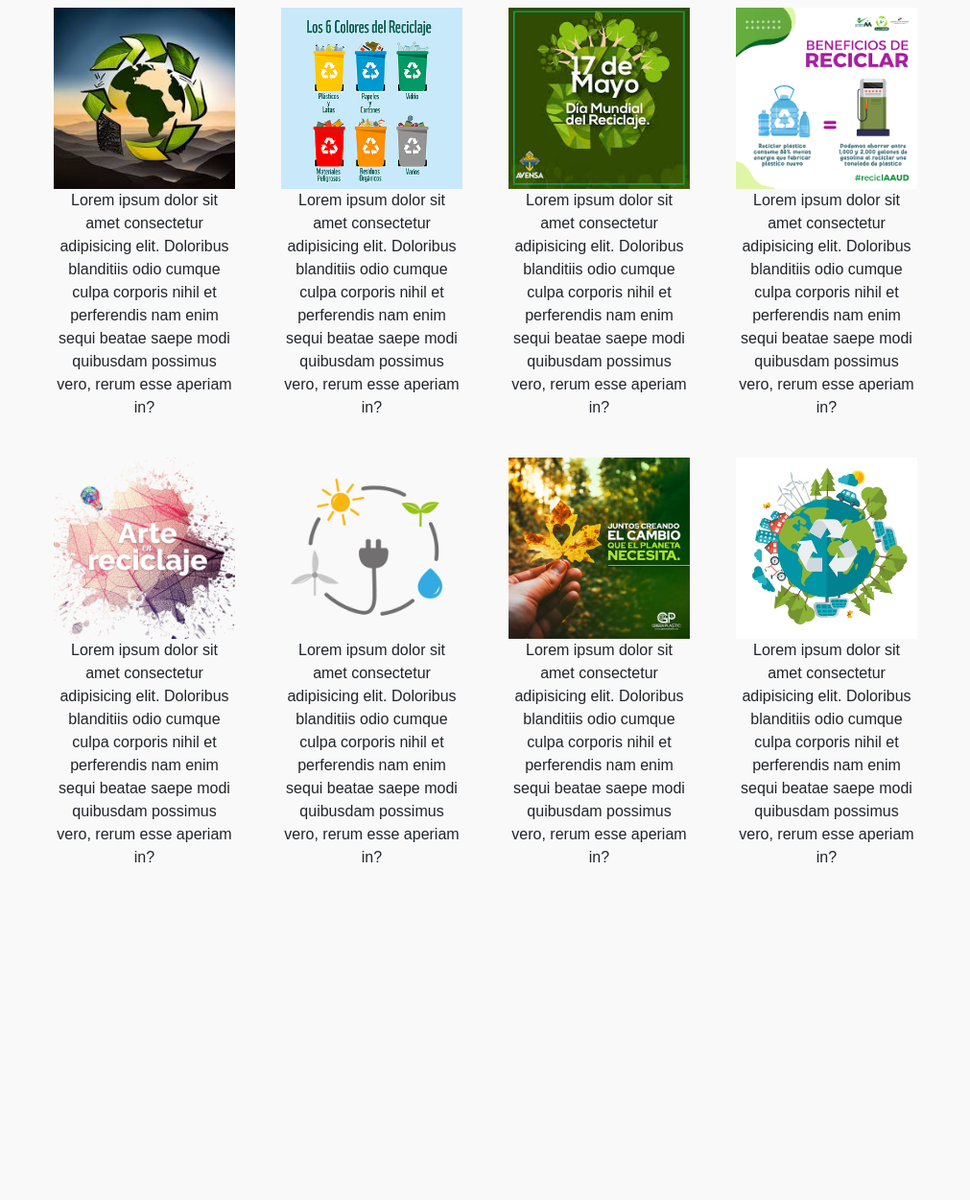
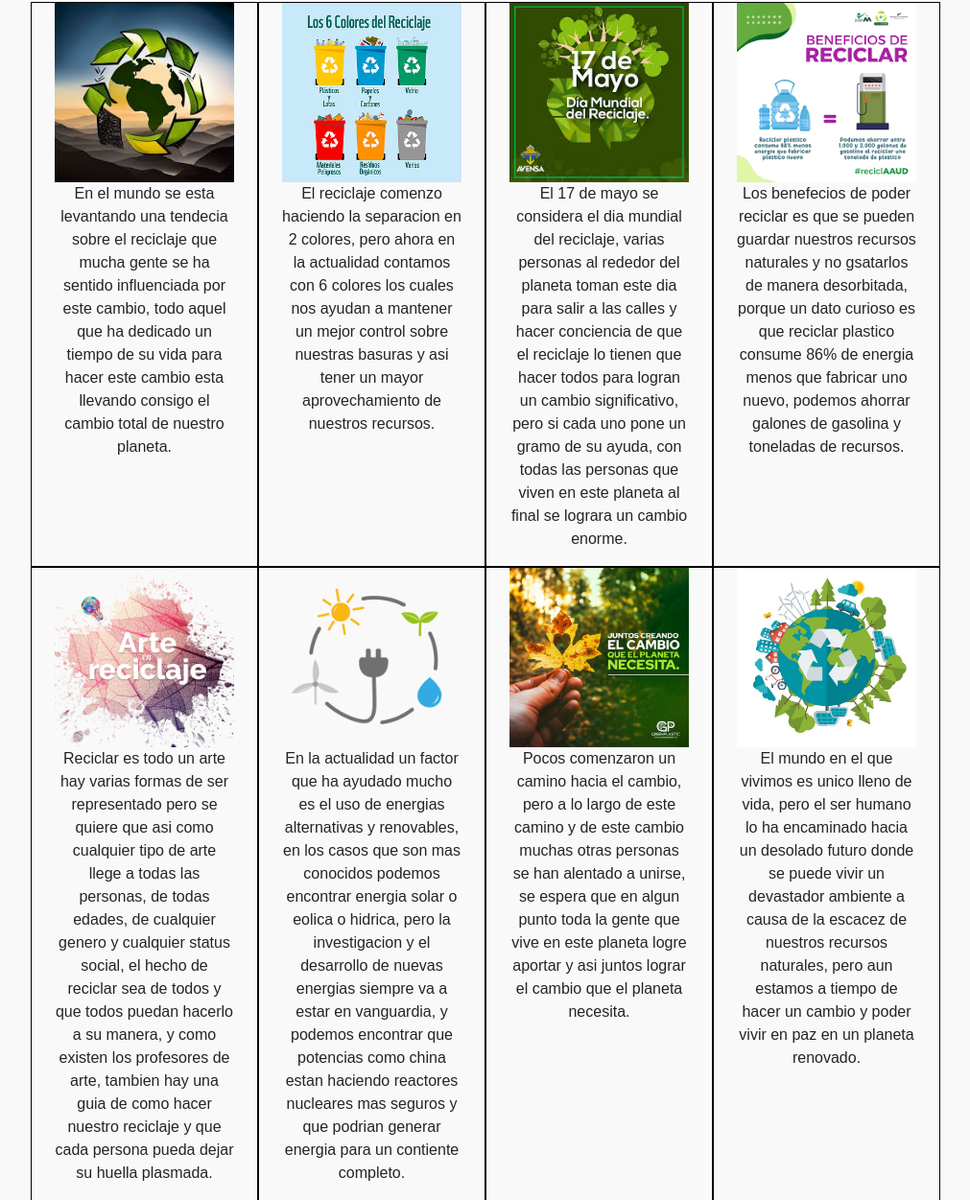
Before and after one commit to andrespeco0987/digitaldreamteam-p1, a plain HTML site: page secondarypages/imagenes.html in a window 1280 px wide. Shown: the part 722-1973 px from the top of the page at 96% size, without its empty margins (134-1145 px from the left). Before the commit the page ends 1676 px from the top, so only its background shows below. Drawn offline with nearby package versions, Linux system fonts and the light colour scheme.

Commit message:
imagenes completas

```diff
--- a/javascript.js
+++ b/javascript.js
@@ -0,0 +1,26 @@
+window.addEventListener('scroll', () => {
+    const images = document.querySelectorAll('.container-sm');
+    const paragraphs = document.querySelectorAll('.container-sm p');
+
+    images.forEach(image => {
+        if (isElementInViewport(image)) {
+            image.classList.add('animate-slide');
+        }
+    });
+
+    paragraphs.forEach(paragraph => {
+        if (isElementInViewport(paragraph)) {
+            paragraph.classList.add('animate-slide');
+        }
+    });
+});
+
+function isElementInViewport(el) {
+    const rect = el.getBoundingClientRect();
+    return (
+        rect.top >= 0 &&
+        rect.left >= 0 &&
+        rect.bottom <= (window.innerHeight || document.documentElement.clientHeight) &&
+        rect.right <= (window.innerWidth || document.documentElement.clientWidth)
+    );
+}
--- a/secondarypages/imagenes.html
+++ b/secondarypages/imagenes.html
@@ -20,7 +20,7 @@
 		</nav>
 		<main class="p-2">
 			<!-- carrusel de imagenes -->
-			<div id="carouselExampleCaptions" class="carousel slide container-md pb-2">
+			<div id="carouselExampleCaptions" class="carousel slide container-md border border-black">
 				<div class="carousel-indicators">
 					<button type="button" data-bs-target="#carouselExampleCaptions" data-bs-slide-to="0" class="active" aria-current="true" aria-label="Slide 1"></button>
 					<button type="button" data-bs-target="#carouselExampleCaptions" data-bs-slide-to="1" aria-label="Slide 2"></button>
@@ -89,60 +89,63 @@
 			<!-- imagenes independientes -->
 			<div class="container mt-1 w-75">
 				<div class="row">
-					<div class="col-lg-3 col-md-4 col-sm-6">
-						<img src="../multimedia/tendencias.jpg" class="container-sm" alt="Imagen 1" />
+					<div class="col-lg-3 col-md-4 col-sm-6 border border-black">
+						<img src="../multimedia/tendencias.jpg" class="container-sm animate-slide-left" alt="Imagen 1" />
 						<p class="container-sm text-center">
-							Lorem ipsum dolor sit amet consectetur adipisicing elit. Doloribus blanditiis odio cumque culpa corporis nihil et perferendis nam enim sequi beatae saepe modi quibusdam possimus
-							vero, rerum esse aperiam in?
+							En el mundo se esta levantando una tendecia sobre el reciclaje que mucha gente se ha sentido influenciada por este cambio, todo aquel que ha dedicado un tiempo de su vida para
+							hacer este cambio esta llevando consigo el cambio total de nuestro planeta.
 						</p>
 					</div>
-					<div class="col-lg-3 col-md-4 col-sm-6 mb-4">
+					<div class="col-lg-3 col-md-4 col-sm-6 border border-black">
 						<img src="../multimedia/seiscolores.png" class="container-sm" alt="Imagen 2" />
 						<p class="container-sm text-center">
-							Lorem ipsum dolor sit amet consectetur adipisicing elit. Doloribus blanditiis odio cumque culpa corporis nihil et perferendis nam enim sequi beatae saepe modi quibusdam possimus
-							vero, rerum esse aperiam in?
+							El reciclaje comenzo haciendo la separacion en 2 colores, pero ahora en la actualidad contamos con 6 colores los cuales nos ayudan a mantener un mejor control sobre nuestras
+							basuras y asi tener un mayor aprovechamiento de nuestros recursos.
 						</p>
 					</div>
-					<div class="col-lg-3 col-md-4 col-sm-6 mb-4">
+					<div class="col-lg-3 col-md-4 col-sm-6 border border-black">
 						<img src="../multimedia/diainternacional.jpg" class="container-sm" alt="Imagen 1" />
 						<p class="container-sm text-center">
-							Lorem ipsum dolor sit amet consectetur adipisicing elit. Doloribus blanditiis odio cumque culpa corporis nihil et perferendis nam enim sequi beatae saepe modi quibusdam possimus
-							vero, rerum esse aperiam in?
+							El 17 de mayo se considera el dia mundial del reciclaje, varias personas al rededor del planeta toman este dia para salir a las calles y hacer conciencia de que el reciclaje lo
+							tienen que hacer todos para logran un cambio significativo, pero si cada uno pone un gramo de su ayuda, con todas las personas que viven en este planeta al final se lograra un
+							cambio enorme.
 						</p>
 					</div>
-					<div class="col-lg-3 col-md-4 col-sm-6 mb-4">
+					<div class="col-lg-3 col-md-4 col-sm-6 border border-black">
 						<img src="../multimedia/beneficios.png" class="container-sm" alt="Imagen 2" />
 						<p class="container-sm text-center">
-							Lorem ipsum dolor sit amet consectetur adipisicing elit. Doloribus blanditiis odio cumque culpa corporis nihil et perferendis nam enim sequi beatae saepe modi quibusdam possimus
-							vero, rerum esse aperiam in?
+							Los benefecios de poder reciclar es que se pueden guardar nuestros recursos naturales y no gsatarlos de manera desorbitada, porque un dato curioso es que reciclar plastico consume
+							86% de energia menos que fabricar uno nuevo, podemos ahorrar galones de gasolina y toneladas de recursos.
 						</p>
 					</div>
-					<div class="col-lg-3 col-md-4 col-sm-6 mb-4">
+					<div class="col-lg-3 col-md-4 col-sm-6 border border-black">
 						<img src="../multimedia/arte.png" class="container-sm" alt="Imagen 1" />
 						<p class="container-sm text-center">
-							Lorem ipsum dolor sit amet consectetur adipisicing elit. Doloribus blanditiis odio cumque culpa corporis nihil et perferendis nam enim sequi beatae saepe modi quibusdam possimus
-							vero, rerum esse aperiam in?
+							Reciclar es todo un arte hay varias formas de ser representado pero se quiere que asi como cualquier tipo de arte llege a todas las personas, de todas edades, de cualquier genero
+							y cualquier status social, el hecho de reciclar sea de todos y que todos puedan hacerlo a su manera, y como existen los profesores de arte, tambien hay una guia de como hacer
+							nuestro reciclaje y que cada persona pueda dejar su huella plasmada.
 						</p>
 					</div>
-					<div class="col-lg-3 col-md-4 col-sm-6 mb-4">
+					<div class="col-lg-3 col-md-4 col-sm-6 border border-black">
 						<img src="../multimedia/renovables.png" class="container-sm" alt="Imagen 2" />
 						<p class="container-sm text-center">
-							Lorem ipsum dolor sit amet consectetur adipisicing elit. Doloribus blanditiis odio cumque culpa corporis nihil et perferendis nam enim sequi beatae saepe modi quibusdam possimus
-							vero, rerum esse aperiam in?
+							En la actualidad un factor que ha ayudado mucho es el uso de energias alternativas y renovables, en los casos que son mas conocidos podemos encontrar energia solar o eolica o
+							hidrica, pero la investigacion y el desarrollo de nuevas energias siempre va a estar en vanguardia, y podemos encontrar que potencias como china estan haciendo reactores nucleares
+							mas seguros y que podrian generar energia para un contiente completo.
 						</p>
 					</div>
-					<div class="col-lg-3 col-md-4 col-sm-6 mb-4">
+					<div class="col-lg-3 col-md-4 col-sm-6 border border-black">
 						<img src="../multimedia/juntoscambio.jpg" class="container-sm" alt="Imagen 1" />
 						<p class="container-sm text-center">
-							Lorem ipsum dolor sit amet consectetur adipisicing elit. Doloribus blanditiis odio cumque culpa corporis nihil et perferendis nam enim sequi beatae saepe modi quibusdam possimus
-							vero, rerum esse aperiam in?
+							Pocos comenzaron un camino hacia el cambio, pero a lo largo de este camino y de este cambio muchas otras personas se han alentado a unirse, se espera que en algun punto toda la
+							gente que vive en este planeta logre aportar y asi juntos lograr el cambio que el planeta necesita.
 						</p>
 					</div>
-					<div class="col-lg-3 col-md-4 col-sm-6 mb-4">
+					<div class="col-lg-3 col-md-4 col-sm-6 border border-black">
 						<img src="../multimedia/diamundial.jpg" class="container-sm" alt="Imagen 2" />
 						<p class="container-sm text-center">
-							Lorem ipsum dolor sit amet consectetur adipisicing elit. Doloribus blanditiis odio cumque culpa corporis nihil et perferendis nam enim sequi beatae saepe modi quibusdam possimus
-							vero, rerum esse aperiam in?
+							El mundo en el que vivimos es unico lleno de vida, pero el ser humano lo ha encaminado hacia un desolado futuro donde se puede vivir un devastador ambiente a causa de la escacez
+							de nuestros recursos naturales, pero aun estamos a tiempo de hacer un cambio y poder vivir en paz en un planeta renovado.
 						</p>
 					</div>
 				</div>
@@ -153,5 +156,6 @@
 			src="https://cdn.jsdelivr.net/npm/bootstrap@5.3.3/dist/js/bootstrap.bundle.min.js"
 			integrity="sha384-YvpcrYf0tY3lHB60NNkmXc5s9fDVZLESaAA55NDzOxhy9GkcIdslK1eN7N6jIeHz"
 			crossorigin="anonymous"></script>
+		<script src="../javascript.js"></script>
 	</body>
 </html>
--- a/style.css
+++ b/style.css
@@ -80,3 +80,19 @@ input[type="submit"]:hover {
 input[type="submit"]:focus {
 	outline: none;
 }
+
+@keyframes slideIn {
+	from {
+		opacity: 0;
+		transform: translateY(50px);
+	}
+	to {
+		opacity: 1;
+		transform: translateY(0);
+	}
+}
+
+/* Aplicar animación a las imágenes */
+.animate-slide {
+	animation: slideIn 0.8s ease-out;
+}
```
